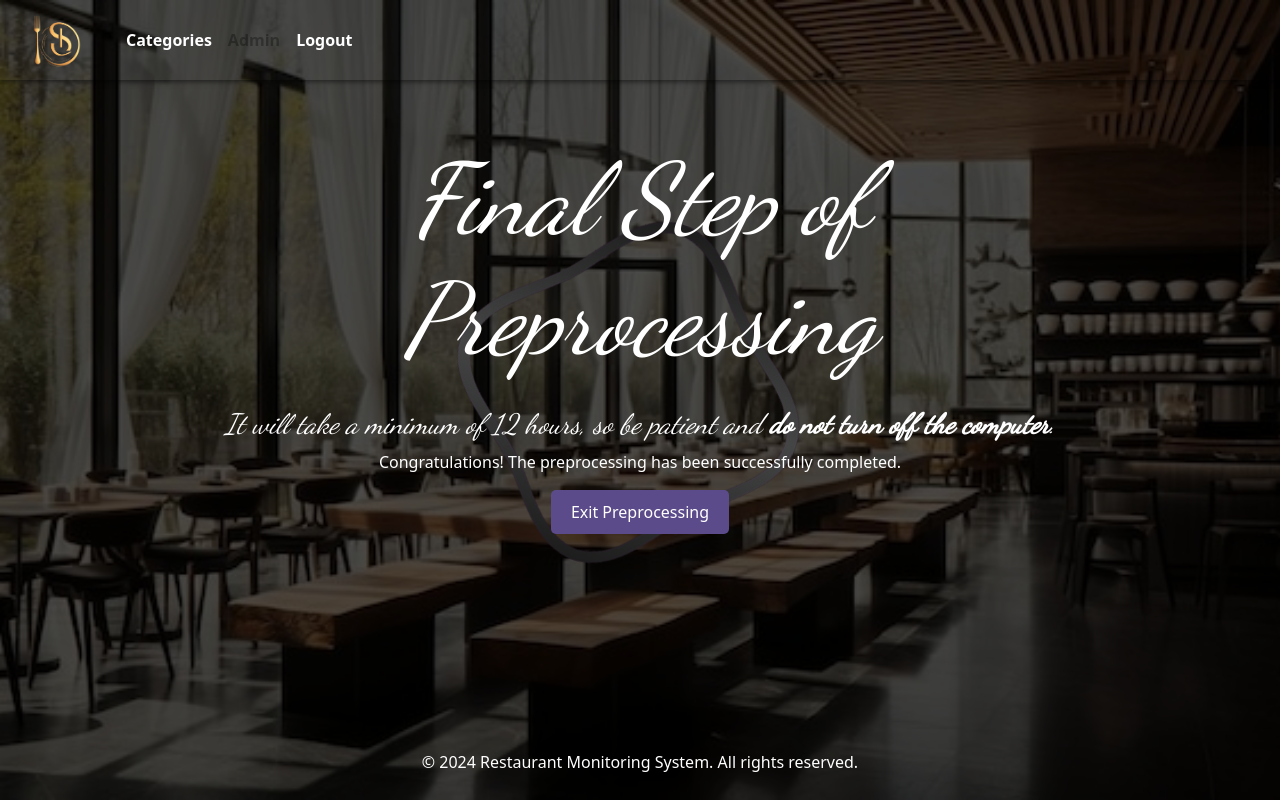
After one commit to Ahmad-Gill/Restaurant-Monitoring-System-FYP-, a Django app: page /preprocessing_2/ in a window 1280 px wide. The commit adds this page. Run offline with Django 5.2, Linux system fonts and the light colour scheme; some libraries are stand-ins or nearby versions.

Commit message:
add some new adjustments

```diff
--- /dev/null
+++ b/Python Code/Resturent_Monitering_System/Templates/HtmlFiles/preprocessing_2.html
@@ -0,0 +1,31 @@
+{% extends "HtmlFiles/Base.html" %}
+
+{% block title %}Final Preprocessing{% endblock %}
+{% block home_active %}active{% endblock %}
+
+{% load static %}
+{% block body %}
+<link href="{% static 'CssFiles/Add_Video.css' %}" rel="stylesheet">
+<link href="{% static 'CssFiles/variables.css' %}" rel="stylesheet">
+
+<div class="container_">
+    <h1>Final Step of Preprocessing</h1>
+
+    <h3>It will take a minimum of 12 hours, so be patient and <strong>do not turn off the computer</strong>.</h3>
+
+
+    {% if preprocessing %}
+        <p>Congratulations! The preprocessing has been successfully completed.</p>
+        <div class="button-container">
+            <!-- Corrected the URL structure for the button -->
+            <a href="{% url 'categories' %}">
+                <button class="submit-btn">Exit Preprocessing</button>
+            </a>
+        </div>
+    {% else %}
+        <p>Preprocessing has not been completed yet. Please wait.</p>
+    {% endif %}
+
+</div>
+
+{% endblock %}
--- a/Python Code/Resturent_Monitering_System/main_Server/urls.py
+++ b/Python Code/Resturent_Monitering_System/main_Server/urls.py
@@ -1,6 +1,6 @@
 from django.urls import path
 from . import views
-from .views import customer_waiting_time_for_order, generate_value_view
+from .views import customer_waiting_time_for_order
 from django.conf import settings
 from django.conf.urls.static import static
 
@@ -25,9 +25,9 @@ urlpatterns = [
 
   path('select-video/', views.select_video, name='select_video'),  # URL for the Select Video page
      # Sample PY file
-  path('generate-value/', generate_value_view, name='generate_value'),
    path('preprocessing/', views.preprocessing, name='preprocessing'),
     path('preprocessing_1', views.preprocessing_1, name='preprocessing_1'),  # Map the URL to your view
+    path('preprocessing_2/', views.preprocessing_2, name='preprocessing_2'),
 ]
 
 
--- a/Python Code/Resturent_Monitering_System/main_Server/views.py
+++ b/Python Code/Resturent_Monitering_System/main_Server/views.py
@@ -4,6 +4,7 @@ from django.http import JsonResponse
 from django.contrib.auth import authenticate, login as auth_login, logout
 from django.contrib import messages
 from django.urls import reverse
+import base64
 
 # Importing models for database interactions
 from .models import GeneratedValue, Categories, CustomerOrderWaitingTime
@@ -303,7 +304,19 @@ def preprocessing_1(request):
 
     return render(request, 'HtmlFiles/preprocessing_1.html', {'error': 'Invalid request method', "url_": url_, "link_text": link_text})
 
+def preprocessing_2(request):
+    # Example URL and link text for navigation
+    url_ = "/categories/"
+    link_text = "Categories"
 
+    # Context passed to the template
+    context = {
+        'title': 'Preprocessing Completed - Congratulations!',
+        'preprocessing': True,
+        'url_': url_,
+        'link_text': link_text,
+    }
+    return render(request, 'HtmlFiles/preprocessing_2.html', context)
 
 
 
--- a/Python Code/Resturent_Monitering_System/media/videos/grids.txt
+++ b/Python Code/Resturent_Monitering_System/media/videos/grids.txt
@@ -1 +1 @@
-["128", "129", "130", "131", "132", "133", "153", "152", "151", "150", "149", "148", "168", "169", "170", "171", "172", "173", "193", "192", "191", "190", "189", "188", "208", "209", "210", "211", "212", "213"]
+["49", "50"]
--- a/Python Code/Resturent_Monitering_System/media/videos/uploaded_videos/video_urls.txt
+++ b/Python Code/Resturent_Monitering_System/media/videos/uploaded_videos/video_urls.txt
@@ -1,3 +1 @@
-/media/videos/uploaded_videos/XVR_ch9_main_20241016210008_20241016211948.dav
-/media/videos/uploaded_videos/XVR_ch9_main_20241016212403_20241016220008.dav
-/media/videos/uploaded_videos/XVR_ch9_main_20241016220008_20241016224012.dav
+/media/videos/uploaded_videos/XVR_ch9_main_20241014180008_20241014190008.dav
```
Also changed, not shown: Python Code/Resturent_Monitering_System/Templates/HtmlFiles/preprocessing_1.html (+17 -13 lines), Python Code/Resturent_Monitering_System/db.sqlite3, Python Code/Resturent_Monitering_System/output_frame_with_grids.png.
